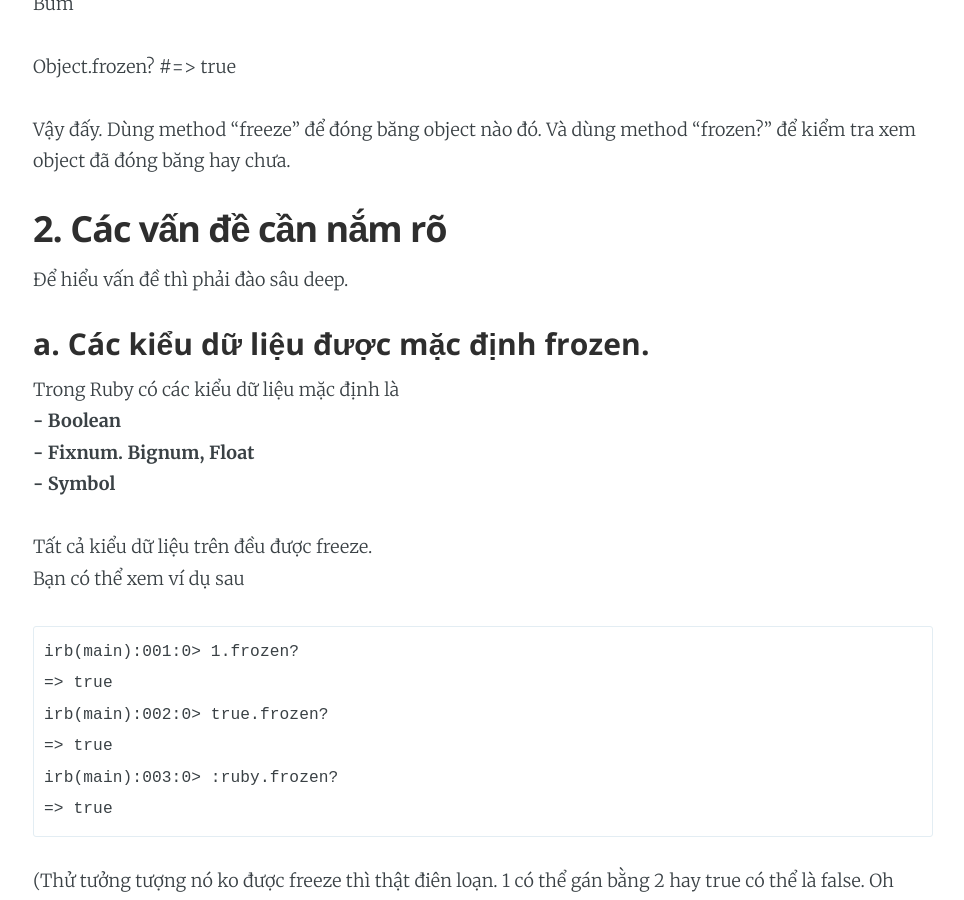
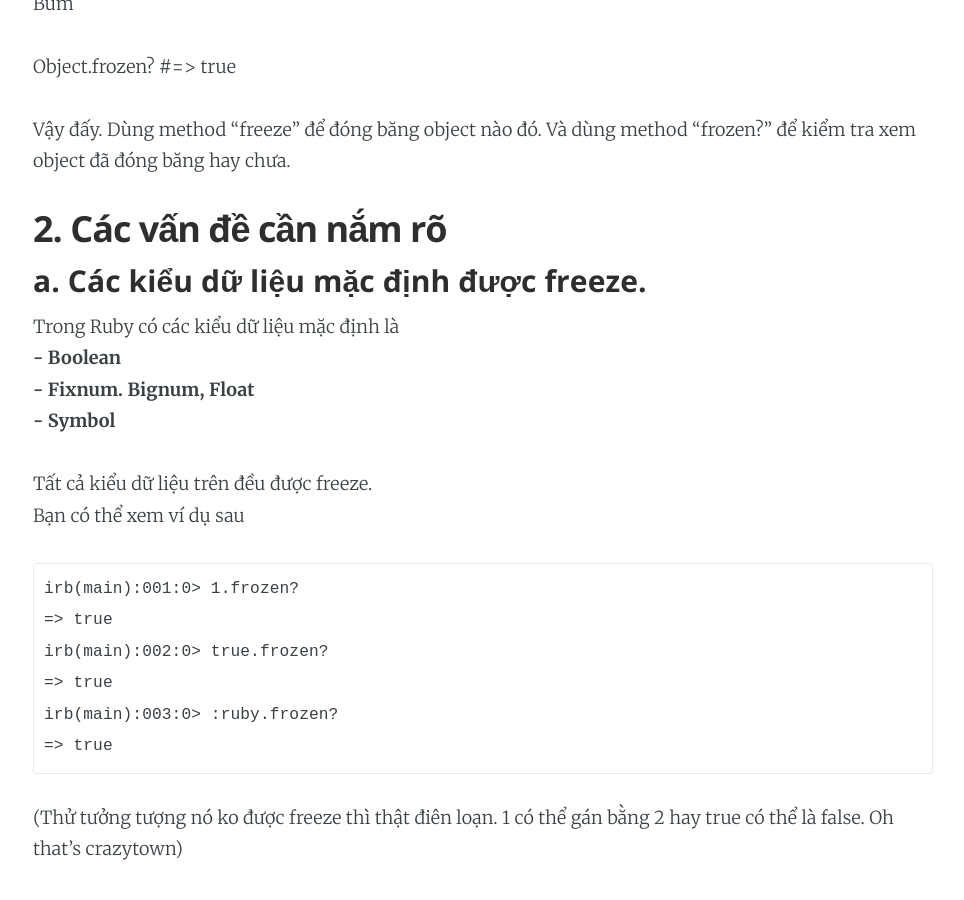
Before and after one commit to trnthanhtu/trnthanhtu.github.io, a Jekyll site: the page built from _posts/2016-11-10-Method-Freeze.markdown, in a window 1280 px wide and 900 px high, scrolled down 517 px. Shown: the whole window, without its empty margins (157-1121 px from the left). Built offline with Jekyll 4.4.1, drawn with Linux system fonts in a browser that asks for light colours.

Commit message:
Update 2016-11-10-Method-Freeze.markdown

````diff
--- a/_posts/2016-11-10-Method-Freeze.markdown
+++ b/_posts/2016-11-10-Method-Freeze.markdown
@@ -18,8 +18,8 @@ Vậy đấy. Dùng method "freeze" để đóng băng object nào đó.
 Và dùng method "frozen?" để kiểm tra xem object đã đóng băng hay chưa.
 
 ## 2. Các vấn đề cần nắm rõ
-Để hiểu vấn đề thì phải đào sâu deep.
-### a. Các kiểu dữ liệu được mặc định frozen.
+
+### a. Các kiểu dữ liệu mặc định được freeze.
 
 Trong Ruby có các kiểu dữ liệu mặc định là
    **- Boolean
@@ -84,7 +84,6 @@ bf.freeze #=> NoMethodError: undefined method `freeze' for BasicFoo
 
 ### e. Không có deep freeze
 Khi bạn freeze một đối tượng thì có nghĩa là đối tượng đó không được **Modify**.
-
 Với object có cấu trúc là  **Array** hay **Hash** thì không cho phép **Modify** chính nó nhưng vẫn có thể **modify** phần tử chứa trong nó.
 (Thật quái phải không?).
 Bạn có thể kiểm tra bằng một ví dụ sau:
@@ -116,8 +115,8 @@ CONSTANT = ["a", "b", "c"].map(&:freeze)
 => ["a", "b", "c"]
 CONSTANT[0] << 'd'
 RuntimeError: can't modify frozen String
+```
 
-```
 ### f. Hash[key].frozen? #=> true
 
 **Key** của các phần tử trong **Hash** được mặc định là freeze. Điều này có thể lý giải đơn giản hoá như sau:
````
